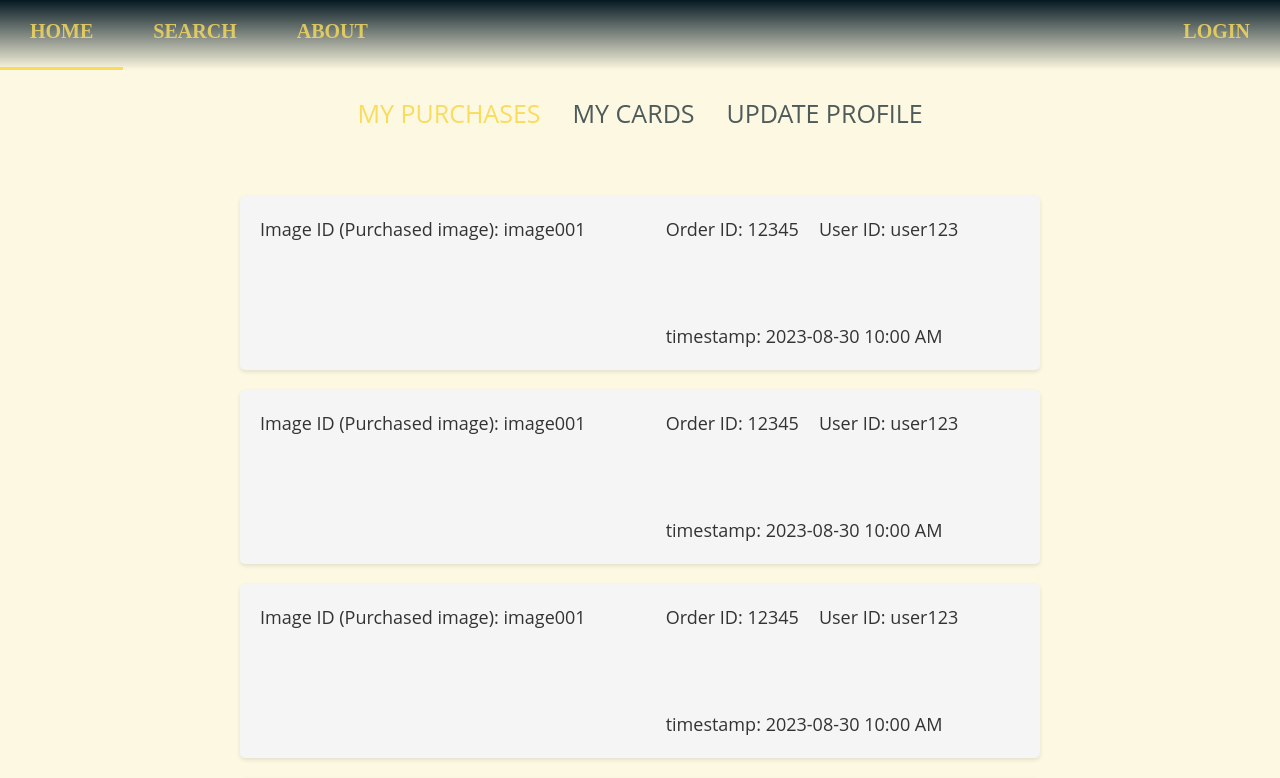
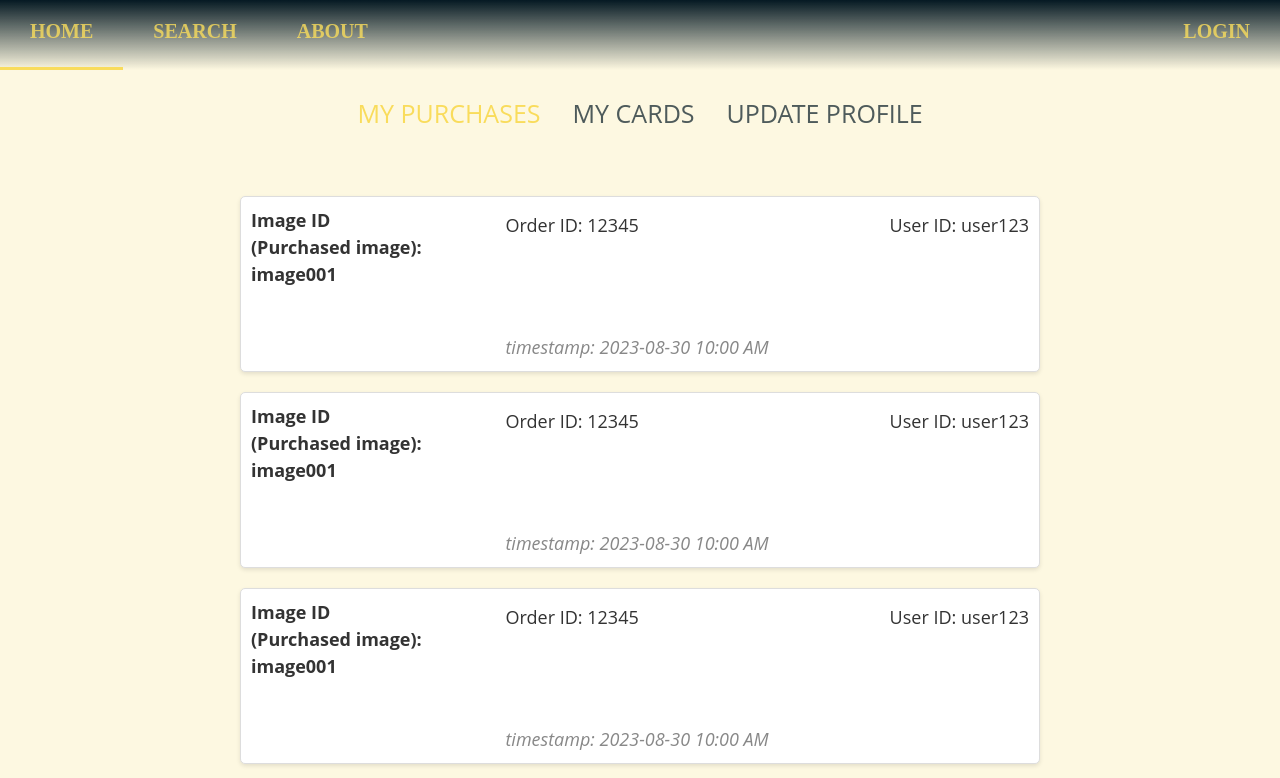
Before and after one commit to mironovisa/VirtualEstateCardsMarketplace, a React (Create React App) app in the folder frontend/: page /profile in a window 1280 px wide. Shown: the top 778 px of the page. Built offline with nearby package versions, Linux system fonts and the light colour scheme; a web font is replaced by a local one.

Commit message:
Small frontend changes

```diff
--- a/frontend/src/CompStyles/DALLECard.css
+++ b/frontend/src/CompStyles/DALLECard.css
@@ -16,23 +16,23 @@
   font-size: 30px;
   margin: 20px;
   width: 350px;
-  height: 400px;
+  height: 460px;
   transition: transform 0.2s;
   cursor: pointer;
 }
 
 .card img {
   width: 100%;
-  max-height: 300px;
+  max-height: 280px;
   object-fit: cover;
   border-radius: 4px;
-  margin-bottom: 20px;
+  margin-bottom: 10px;
 }
 
 .card h2 {
   margin: 0;
   font-size: 24px;
-  margin-bottom: 10px;
+  margin-bottom: 5px;
   text-align: center;
 }
 
@@ -126,7 +126,7 @@
     font-size: 28px;
     margin: 20px;
     width: 260px;
-    height: 340px;
+    height: 360px;
   }
 
   .card img {
@@ -159,7 +159,7 @@
         max-height: 90px;
         object-fit: cover;
         border-radius: 4px;
-        margin-bottom: 8px;
+        margin-bottom: 5px;
       }
 
       .card h2 {
--- a/frontend/src/CompStyles/PurchaseCard.css
+++ b/frontend/src/CompStyles/PurchaseCard.css
@@ -64,3 +64,47 @@
       margin-bottom: 40px;
     }
   }
+
+  /* PurchaseCard.css */
+
+.purchases-card {
+  background-color: #fff;
+  border: 1px solid #ddd;
+  border-radius: 5px;
+  padding: 10px;
+  margin: 10px;
+  display: flex;
+  justify-content: space-between;
+}
+
+.p-img {
+  flex: 1;
+  font-weight: bold;
+}
+
+.p-right {
+  flex: 3;
+  display: flex;
+  flex-direction: column;
+}
+
+.p-top-right {
+  display: flex;
+  justify-content: space-between;
+}
+
+.p-order,
+.p-user {
+  margin: 5px 0;
+}
+
+.p-bottom-right {
+  margin-top: 10px;
+}
+
+.p-time {
+  font-style: italic;
+  color: #888;
+}
+
+/* Add additional styles as needed */
--- a/frontend/src/CompStyles/UserCard.css
+++ b/frontend/src/CompStyles/UserCard.css
@@ -33,3 +33,41 @@
     font-size: 14px;
     color: #333;
   }
+
+  /* UserCard.css */
+
+.user-card {
+  background-color: #f0f0f0;
+  border: 1px solid #ddd;
+  padding: 20px;
+  margin: 10px;
+  border-radius: 5px;
+  box-shadow: 0 2px 4px rgba(0, 0, 0, 0.1);
+}
+
+.user-username {
+  font-size: 18px;
+  font-weight: bold;
+  margin-bottom: 10px;
+}
+
+.user-time {
+  font-size: 14px;
+  color: #777;
+  margin-top: 10px;
+}
+
+button {
+  background-color: #ff5733;
+  color: white;
+  border: none;
+  padding: 5px 10px;
+  border-radius: 3px;
+  cursor: pointer;
+  font-size: 14px;
+  margin-top: 10px;
+}
+
+button:hover {
+  background-color: #ff4125;
+}
```
